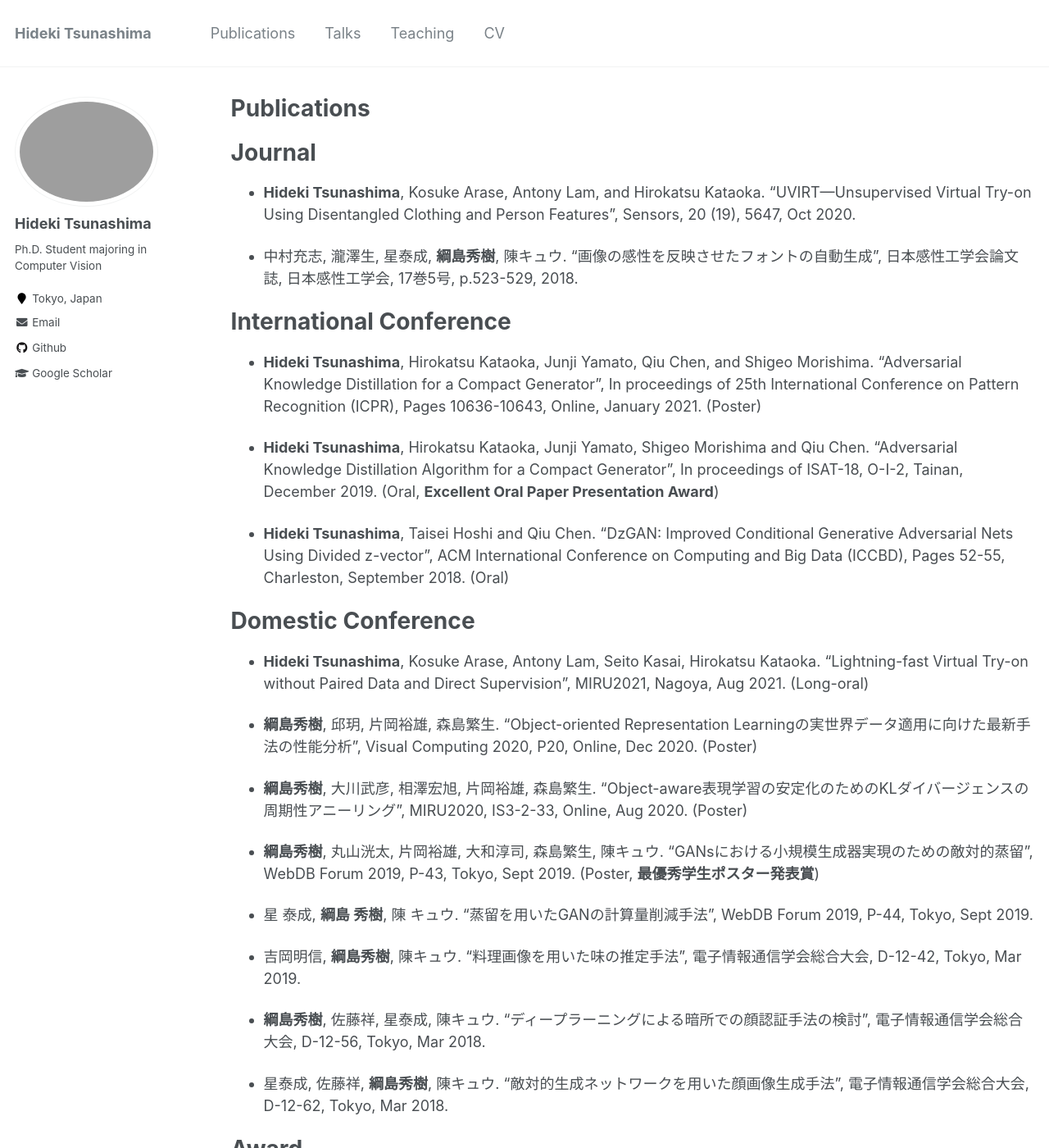
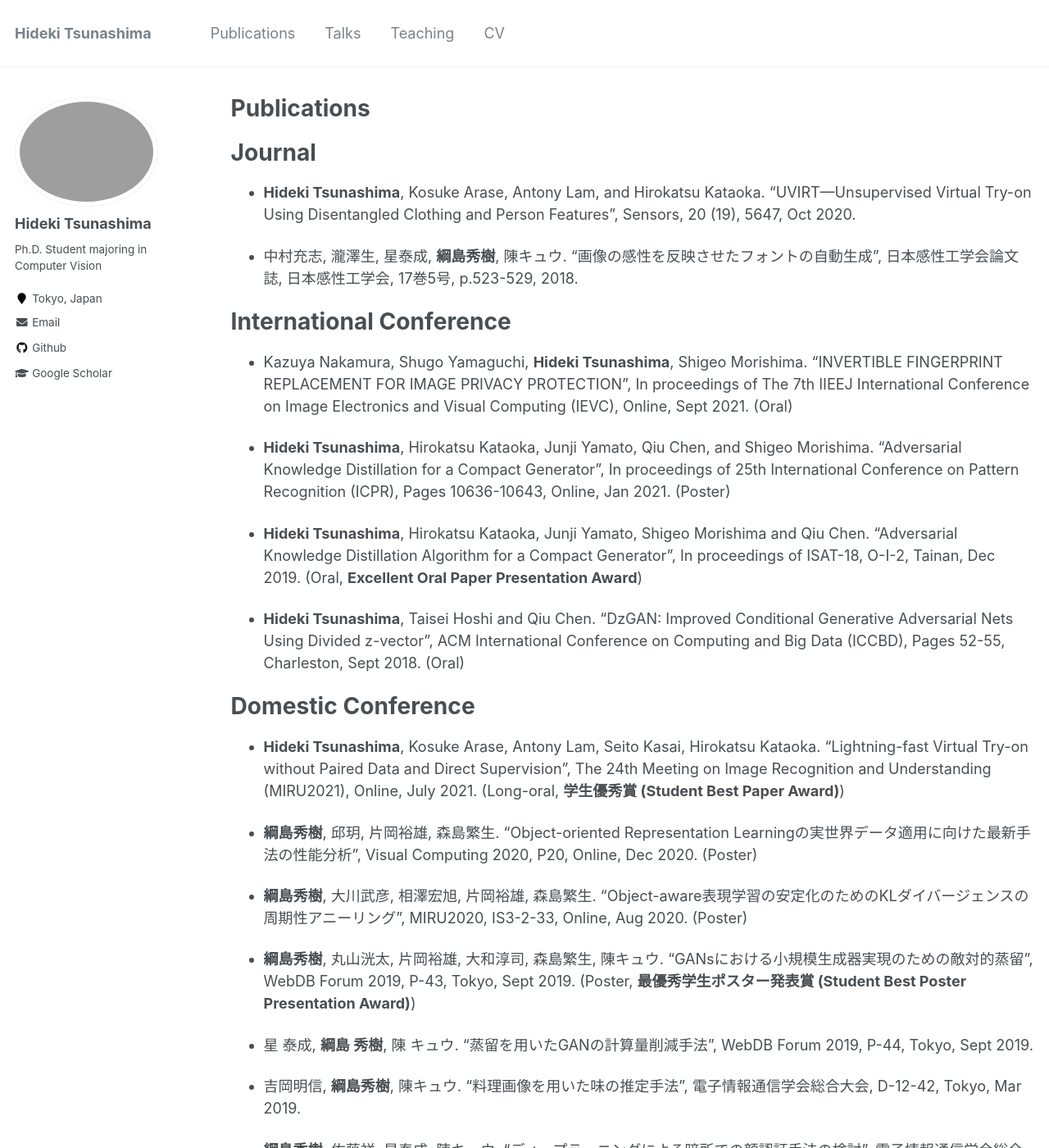
Before and after one commit to maguro27/hideki-tsunashima-page, a Jekyll site: the page built from _pages/publications.md, in a window 1280 px wide and 1400 px high. Shown: the whole window at 82% size. Built offline with Jekyll 4.4.1, drawn with Linux system fonts in a browser that asks for light colours; some of the changed text lies outside the part shown.

Commit message:
add new rows

```diff
--- a/_pages/publications.md
+++ b/_pages/publications.md
@@ -28,22 +28,24 @@ Journal
 
 International Conference
 ======
-* **Hideki Tsunashima**, Hirokatsu Kataoka, Junji Yamato, Qiu Chen, and Shigeo Morishima. “Adversarial Knowledge Distillation for a Compact Generator”, In proceedings of 25th International Conference on Pattern Recognition (ICPR), Pages 10636-10643, Online, January 2021. (Poster)
+* Kazuya Nakamura, Shugo Yamaguchi, **Hideki Tsunashima**, Shigeo Morishima. "INVERTIBLE FINGERPRINT REPLACEMENT FOR IMAGE PRIVACY PROTECTION", In proceedings of The 7th IIEEJ International Conference on Image Electronics and Visual Computing (IEVC), Online, Sept 2021. (Oral)
 
-* **Hideki Tsunashima**, Hirokatsu Kataoka, Junji Yamato, Shigeo Morishima and Qiu Chen. "Adversarial Knowledge Distillation Algorithm for a Compact Generator", In proceedings of ISAT-18, O-I-2, Tainan, December 2019. (Oral, **Excellent Oral Paper Presentation Award**)
+* **Hideki Tsunashima**, Hirokatsu Kataoka, Junji Yamato, Qiu Chen, and Shigeo Morishima. “Adversarial Knowledge Distillation for a Compact Generator”, In proceedings of 25th International Conference on Pattern Recognition (ICPR), Pages 10636-10643, Online, Jan 2021. (Poster)
 
-* **Hideki Tsunashima**, Taisei Hoshi and Qiu Chen. "DzGAN: Improved Conditional Generative Adversarial Nets Using Divided z-vector", ACM International Conference on Computing and Big Data (ICCBD), Pages 52-55, Charleston, September 2018. (Oral)
+* **Hideki Tsunashima**, Hirokatsu Kataoka, Junji Yamato, Shigeo Morishima and Qiu Chen. "Adversarial Knowledge Distillation Algorithm for a Compact Generator", In proceedings of ISAT-18, O-I-2, Tainan, Dec 2019. (Oral, **Excellent Oral Paper Presentation Award**)
+
+* **Hideki Tsunashima**, Taisei Hoshi and Qiu Chen. "DzGAN: Improved Conditional Generative Adversarial Nets Using Divided z-vector", ACM International Conference on Computing and Big Data (ICCBD), Pages 52-55, Charleston, Sept 2018. (Oral)
 
 
 Domestic Conference
 ======
-* **Hideki Tsunashima**, Kosuke Arase, Antony Lam, Seito Kasai, Hirokatsu Kataoka. “Lightning-fast Virtual Try-on without Paired Data and Direct Supervision”, MIRU2021, Nagoya, Aug 2021. (Long-oral)
+* **Hideki Tsunashima**, Kosuke Arase, Antony Lam, Seito Kasai, Hirokatsu Kataoka. “Lightning-fast Virtual Try-on without Paired Data and Direct Supervision”, The 24th Meeting on Image Recognition and Understanding (MIRU2021), Online, July 2021. (Long-oral, **学生優秀賞 (Student Best Paper Award)**)
 
 * **綱島秀樹**, 邱玥, 片岡裕雄, 森島繁生. “Object-oriented Representation Learningの実世界データ適用に向けた最新手法の性能分析”, Visual Computing 2020, P20, Online, Dec 2020. (Poster)
 
 * **綱島秀樹**, 大川武彦, 相澤宏旭, 片岡裕雄, 森島繁生. “Object-aware表現学習の安定化のためのKLダイバージェンスの周期性アニーリング”, MIRU2020, IS3-2-33, Online, Aug 2020. (Poster)
 
-* **綱島秀樹**, 丸山洸太, 片岡裕雄, 大和淳司, 森島繁生, 陳キュウ. “GANsにおける小規模生成器実現のための敵対的蒸留”, WebDB Forum 2019, P-43, Tokyo, Sept 2019. (Poster, **最優秀学生ポスター発表賞**)
+* **綱島秀樹**, 丸山洸太, 片岡裕雄, 大和淳司, 森島繁生, 陳キュウ. “GANsにおける小規模生成器実現のための敵対的蒸留”, WebDB Forum 2019, P-43, Tokyo, Sept 2019. (Poster, **最優秀学生ポスター発表賞 (Student Best Poster Presentation Award)**)
 
 * 星 泰成, **綱島 秀樹**, 陳 キュウ. “蒸留を用いたGANの計算量削減手法”, WebDB Forum 2019, P-44, Tokyo, Sept 2019.
 
@@ -56,8 +58,10 @@ Domestic Conference
 
 Award
 ======
+* The 24th Meeting on Image Recognition and Understanding (MIRU2021), 学生優秀賞 (Student Best Paper Award), July 2021.
+
 * 18th International Symposium on Advanced Technology (ISAT-18), Excellent Oral Paper Presentation Award, Dec 2019.
 
-* WebDB Forum 2019, 最優秀学生ポスター発表賞, Sept 2019.
+* WebDB Forum 2019, 最優秀学生ポスター発表賞 (Student Best Poster Presentation Award), Sept 2019.
 
 * **綱島秀樹**, 中間康文, 枇々木裕太, “2019年度 Fintech Data Championship”, 特別賞, Mar 2019.
--- a/_pages/talks.html
+++ b/_pages/talks.html
@@ -19,6 +19,11 @@ author_profile: true
 
 
 <!--This is not elegant way. I'll fix it.-->
+<h2>Panel Discussion on cvpaper.challenge conference 2021 (CCC2021)</h2>
+<p>
+  <a href="http://xpaperchallenge.org/cv/ccc/ccc2021/">cvpaper.challenge conference 2021 (CCC2021)</a>
+</p>
+
 <h2>Paper introduction of CVPR2020</h2>
 <p>
   I introduced GANs papers of the CVPR2020 as the student representative of AI-SCHOLAR on July 2020.<br>
```
Also changed, not shown: _pages/about.md (+1 -1 lines), _pages/cv.md (+11 -4 lines).
